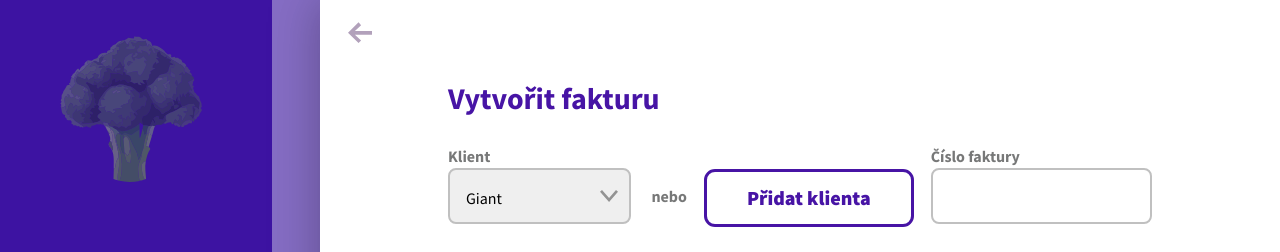
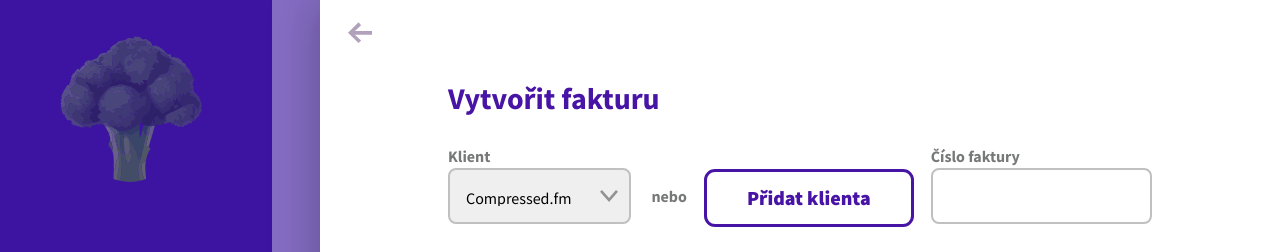
Before and after one commit to ondrejjcizek/fantastic-broccoli, a SvelteKit app: page /invoices in a window 1280 px wide. Both pictures are taken after a click on the button "Přidat fakturu". Shown: the top 252 px of the page. Built offline with nearby package versions, Linux system fonts and the light colour scheme.

Commit message:
Seeding Clients

```diff
--- /dev/null
+++ b/src/lib/stores/ClientStore.ts
@@ -0,0 +1,9 @@
+import { writable } from 'svelte/store';
+import type { Client } from 'src/global';
+import data from '../../seed.json';
+
+export const clients = writable<Client[]>([]);
+
+export const loadClients = () => {
+  clients.set(data.clients);
+};
--- a/src/routes/(dashboard)/invoices/+page.svelte
+++ b/src/routes/(dashboard)/invoices/+page.svelte
@@ -56,7 +56,7 @@
         <InvoiceRow {invoice} />
       {/each}
     </div>
-    <CircledAmount label="Celkem" amount={`$${centsToDollars(sumInvoices($invoices))}`} />
+    <CircledAmount label="Celkem" amount={`${centsToDollars(sumInvoices($invoices))} Kč`} />
   {/if}
 </div>
 
--- a/src/routes/(dashboard)/invoices/InvoiceForm.svelte
+++ b/src/routes/(dashboard)/invoices/InvoiceForm.svelte
@@ -1,4 +1,5 @@
 <script lang="ts">
+  import { clients, loadClients } from '$lib/stores/ClientStore';
   import { slide } from 'svelte/transition';
   import { v4 as uuidv4 } from 'uuid';
   import Button from '$components/Button.svelte';
@@ -6,6 +7,7 @@
   import type { LineItem } from 'src/global';
   import LineItemRows from './LineItemRows.svelte';
   import { states } from '$utils/states';
+  import { onMount } from 'svelte';
 
   const blankLineItem = {
     id: uuidv4(),
@@ -29,6 +31,10 @@
   const UpdateLineItem = () => {
     lineItems = lineItems;
   };
+
+  onMount(() => {
+    loadClients();
+  });
 </script>
 
 <h2 class="mb-7 font-sansSerif text-3xl font-bold text-daisyBush">Vytvořit fakturu</h2>
@@ -40,7 +46,9 @@
       <label for="client">Klient</label>
       <div class="flex items-end gap-x-5">
         <select name="client" id="client">
-          <option value="zeal">Giant</option>
+          {#each $clients as client}
+            <option value={client.id}>{client.name}</option>
+          {/each}
         </select>
         <div class="text-base font-bold leading-[3.5rem] text-monsoon">nebo</div>
         <Button
--- a/src/seed.json
+++ b/src/seed.json
@@ -1,4 +1,33 @@
 {
+  "clients": [
+    {
+      "address": "123 Street",
+      "city": "Somewhereville",
+      "email": "compressed@example.com",
+      "id": "1",
+      "name": "Compressed.fm",
+      "state": "TN",
+      "zip": "12345"
+    },
+    {
+      "address": "456 Drive",
+      "city": "Nowhere",
+      "email": "everythingsvelte@test.com",
+      "id": "2",
+      "name": "Everything Svelte",
+      "state": "TN",
+      "zip": "67890"
+    },
+    {
+      "address": "789 Boulevard",
+      "city": "Anywhere",
+      "email": "zeal@test.com",
+      "id": "3",
+      "name": "ZEAL",
+      "state": "TN",
+      "zip": "87654"
+    }
+  ],
   "invoices": [
     {
       "client": {
@@ -15,7 +44,7 @@
       "dueDate": "2022-07-31",
       "id": "1",
       "invoiceNumber": "12345",
-      "invoiceStatus": "koncept",
+      "invoiceStatus": "draft",
       "issueDate": "2022-07-01",
       "lineItems": [
         {
@@ -50,7 +79,7 @@
       "dueDate": "2022-07-06",
       "id": "2",
       "invoiceNumber": "12352",
-      "invoiceStatus": "koncept",
+      "invoiceStatus": "draft",
       "issueDate": "2022-07-08",
       "lineItems": [
         {
@@ -82,7 +111,7 @@
       "dueDate": "2022-10-06",
       "id": "6",
       "invoiceNumber": "12346",
-      "invoiceStatus": "uhrazeno",
+      "invoiceStatus": "paid",
       "issueDate": "2022-07-01",
       "lineItems": [
         {
@@ -114,7 +143,7 @@
       "dueDate": "2022-06-06",
       "id": "7",
       "invoiceNumber": "12347",
-      "invoiceStatus": "odesláno",
+      "invoiceStatus": "sent",
       "issueDate": "2022-07-01",
       "lineItems": [
         {
@@ -140,7 +169,7 @@
       "dueDate": "2022-10-06",
       "id": "5",
       "invoiceNumber": "12348",
-      "invoiceStatus": "odesláno",
+      "invoiceStatus": "sent",
       "issueDate": "2022-07-06",
       "lineItems": [
         {
```
